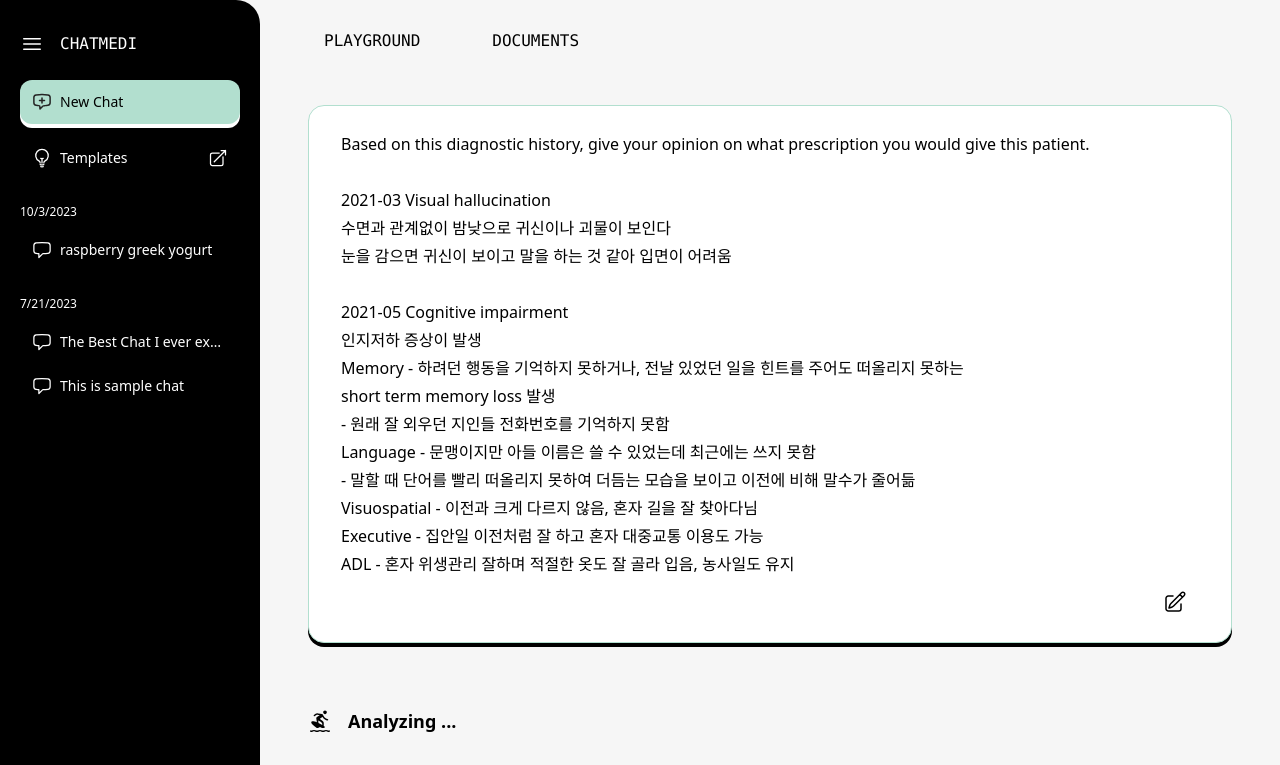
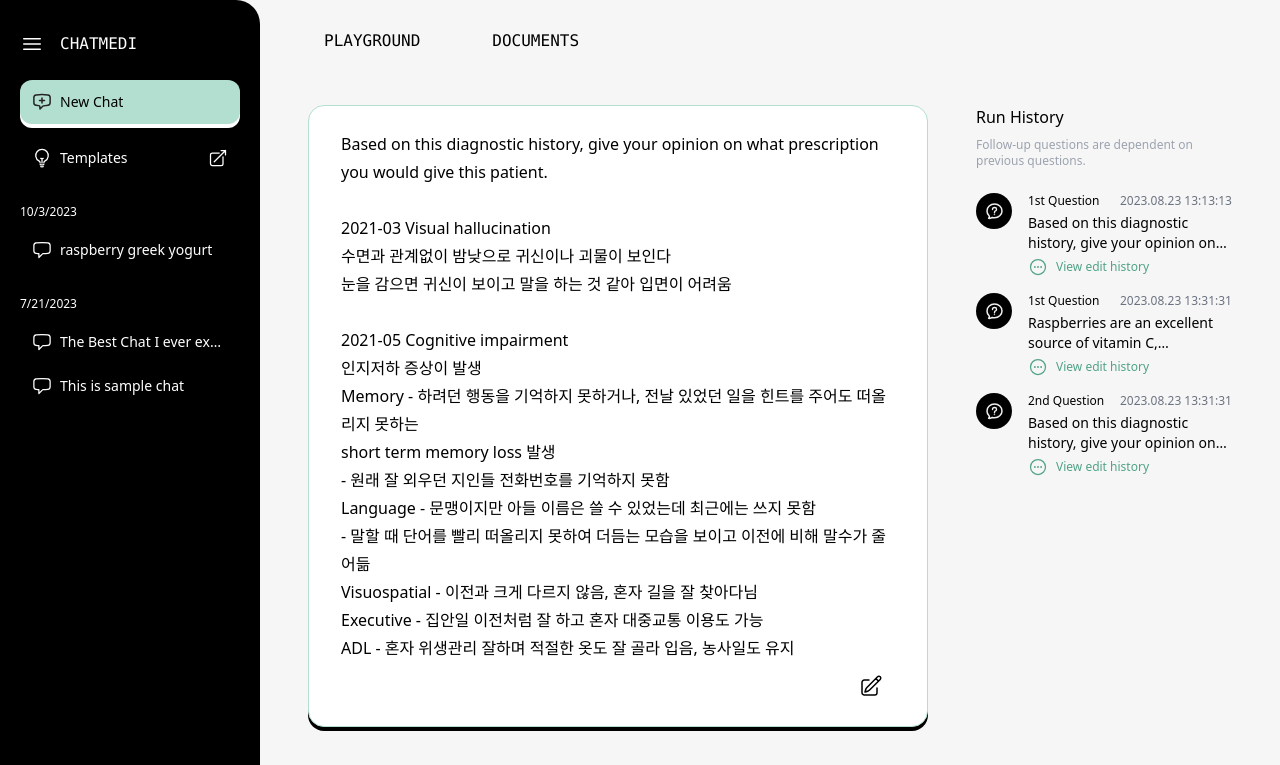
Before and after one commit to mori8/chatmedi, a Next.js app: page /1 in a window 1280 px wide. Shown: the top 765 px of the page. Built offline with nearby package versions, Linux system fonts and the light colour scheme.

Commit message:
implement: Run History UI

```diff
--- a/src/app/[threadId]/ModuleGroupBox.tsx
+++ b/src/app/[threadId]/ModuleGroupBox.tsx
@@ -15,7 +15,7 @@ export default function ModuleGroupBox({
 }: Module) {
   return (
     <div className="flex flex-row gap-6">
-      <div className="min-w-[10rem] font-bold">{moduleName}</div>
+      <div className="min-w-[6rem] font-bold">{moduleName}</div>
       <div className="flex flex-wrap min-w-[8rem] content-start relative">
         {models.map((model) => {
           return (
--- a/src/app/[threadId]/page.tsx
+++ b/src/app/[threadId]/page.tsx
@@ -5,6 +5,7 @@ import { useEffect, useState } from "react";
 import SurfingSVG from "../icons/SurfingSVG";
 import ChatBox from "../components/ChatBox";
 import ModuleGroupBox from "./ModuleGroupBox";
+import RunHistory from "../components/RunHistory";
 import Result from "./Result";
 
 type Props = {
@@ -14,6 +15,7 @@ type Props = {
 };
 
 export default function page({ params }: Props) {
+  // now selected query -> 전역 상태로 관리
   const [hasFetched, setHasFetched] = useState(false);
   const [threadId, setThreadId] = useState<string | null>(null);
   const [message, setMessage] = useState<
@@ -21,7 +23,7 @@ export default function page({ params }: Props) {
   >([]);
   const [modules, setModules] = useState<Module[]>([]);
   const [results, setResults] = useState<Result[]>([]);
-  // 난 무섭다 데이터가 어떻게 생겼을지 가늠도 안된다
+  // 질문 레벨에 따라 한 번 메세지 묶는 작업 필요
 
   useEffect(() => {
     setThreadId(params.threadId);
@@ -125,8 +127,8 @@ Discharge meds: donepezil d/c and choline alfoscerate, maintained on mirtazapine
   }, []);
 
   return (
-    <div className="flex flex-col items-center p-12">
-      <div className="max-w-[64rem] w-full">
+    <div className="flex-1 w-full flex flex-row items-start gap-12 p-12">
+      <div className="max-w-[64rem]">
         {message.map((message) => (
           <div className="flex flex-col gap-16">
             <section className="section-chatbox w-full">
@@ -169,6 +171,9 @@ Discharge meds: donepezil d/c and choline alfoscerate, maintained on mirtazapine
           </div>
         ))}
       </div>
+      <div className="flex-shrink-0">
+        <RunHistory />
+      </div>
     </div>
   );
 }
--- /dev/null
+++ b/src/app/components/RunHistory.tsx
@@ -0,0 +1,118 @@
+"use client";
+
+import { useState, useEffect } from "react";
+
+import QuestionBubbleSVG from "../icons/QuestionBubbleSVG";
+import { EllipsisHorizontalCircleIcon } from "@heroicons/react/24/outline";
+import { numberSuffix } from "../../utils/utils";
+
+type Props = {};
+
+export default function RunHistory({}: Props) {
+  const [queryHistory, setQueryHistory] = useState<QueryHistory[]>([]);
+  const [isExpanded, setisExpanded] = useState<boolean[]>([]);
+  const caution = "Follow-up questions are dependent on previous questions.";
+
+  useEffect(() => {
+    setQueryHistory([
+      {
+        level: 1,
+        date: "2023.08.23 13:13:13",
+        querySummary:
+          "Based on this diagnostic history, give your opinion on what prescription you would give this patient.",
+        messageId: 1,
+        parentMessageId: null,
+      },
+      {
+        level: 1,
+        date: "2023.08.23 13:31:31",
+        querySummary:
+          "Raspberries are an excellent source of vitamin C, manganese and dietary fiber. They are a very good source of copper and a good source of vitamin K, pantothenic acid, biotin, vitamin E, magnesium, folate, omega-3 fatty acids, and potassium.",
+        messageId: 2,
+        parentMessageId: null,
+      },
+      {
+        level: 2,
+        date: "2023.08.23 13:31:31",
+        querySummary:
+          "Based on this diagnostic history, give your opinion on what prescription you would give this patient.",
+        messageId: 2,
+        parentMessageId: 1,
+      },
+    ]);
+
+    setisExpanded([false, false, false]);
+  }, []);
+
+  const ChangeIsExpanded = (index: number) => {
+    const newIsExpanded = [...isExpanded];
+    newIsExpanded[index] = !newIsExpanded[index];
+    setisExpanded(newIsExpanded);
+  };
+
+  return (
+    <div className="flex flex-col">
+      <div className="run-history-header max-w-[16rem]">
+        <h3 className="">Run History</h3>
+        <p className="text-xs text-gray-400 mt-2">{caution}</p>
+        <div className="mt-6 flex flex-col gap-4">
+          {queryHistory.map((query, index) => (
+            <QueryBox
+              {...query}
+              isExpanded={isExpanded[index]}
+              changeIsExpanded={ChangeIsExpanded}
+              key={index}
+            />
+          ))}
+        </div>
+      </div>
+    </div>
+  );
+}
+
+function QueryBox({
+  level,
+  date,
+  querySummary,
+  anotherQueries,
+  isExpanded,
+  ChangeIsExpanded,
+}: {
+  level: number;
+  date: string;
+  querySummary: string;
+  anotherQueries?: string[];
+  isExpanded: boolean;
+    ChangeIsExpanded: (index: number) => void;
+}) {
+  return (
+    <div className="flex flex-row items-start gap-4">
+      <div className="flex-shrink-0 rounded-full bg-black p-2">
+        <QuestionBubbleSVG />
+      </div>
+      <div className="flex-1">
+        <div className="text-xs flex flex-row justify-between">
+          <p className="font-medium">
+            <span>{numberSuffix(level)}</span> Question
+          </p>
+          <p className="text-gray-500">{date}</p>
+        </div>
+        <p className="text-sm line-clamp-2 hover:line-clamp-none mt-1">
+          {querySummary}
+        </p>
+        {/* {anotherQueries?.map((query, index) => (
+
+        ))} */}
+        <div
+          className="text-turquiose flex flex-row items-center gap-2 mt-1"
+          onClick={() => ChangeIsExpanded(level)}
+        >
+          <EllipsisHorizontalCircleIcon width={20} />
+          <p className="text-xs">
+            {isExpanded ? "close" : "View edit history"}
+          </p>
+        </div>
+      </div>
+    </div>
+  );
+}
--- /dev/null
+++ b/src/app/icons/QuestionBubbleSVG.jsx
@@ -0,0 +1,31 @@
+import * as React from "react"
+const SvgComponent = (props) => (
+  <svg
+    xmlns="http://www.w3.org/2000/svg"
+    width={20}
+    height={20}
+    fill="none"
+    {...props}
+  >
+    <path
+      fill="#EFEFEF"
+      stroke="#EFEFEF"
+      strokeWidth={0.696}
+      d="M10.812 13.5c0 .192-.186.348-.416.348-.23 0-.417-.156-.417-.348 0-.192.187-.348.417-.348.23 0 .416.156.416.348Z"
+    />
+    <path
+      stroke="#EFEFEF"
+      strokeLinecap="round"
+      strokeWidth={1.391}
+      d="M10.5 11.732v-.503c0-.63.402-1.19 1-1.392v0c.598-.201 1-.762 1-1.392v-.2c0-.963-.782-1.745-1.746-1.745H10.5a2 2 0 0 0-2 2v0"
+    />
+    <path
+      stroke="#EFEFEF"
+      strokeLinecap="round"
+      strokeLinejoin="round"
+      strokeWidth={1.5}
+      d="M10.5 16.75c4.142 0 7.5-3.078 7.5-6.875S14.642 3 10.5 3C6.358 3 3 6.078 3 9.875c0 1.753.716 3.352 1.894 4.567.36.372.617.866.489 1.367a3.736 3.736 0 0 1-.77 1.488c.293.052.59.078.887.078a4.977 4.977 0 0 0 2.87-.906 8.12 8.12 0 0 0 2.13.281Z"
+    />
+  </svg>
+)
+export default SvgComponent
--- a/src/utils/utils.ts
+++ b/src/utils/utils.ts
@@ -8,3 +8,10 @@ export const hash = (str: string) => {
   }
   return hash;
 }
+
+export const numberSuffix = (num: number) => {
+  if (num === 1) return `${num}st`
+  if (num === 2) return `${num}nd`
+  if (num === 3) return `${num}rd`
+  return `${num}th`
+}
```
Also changed, not shown: src/@types/type.d.ts (+8 -0 lines).
